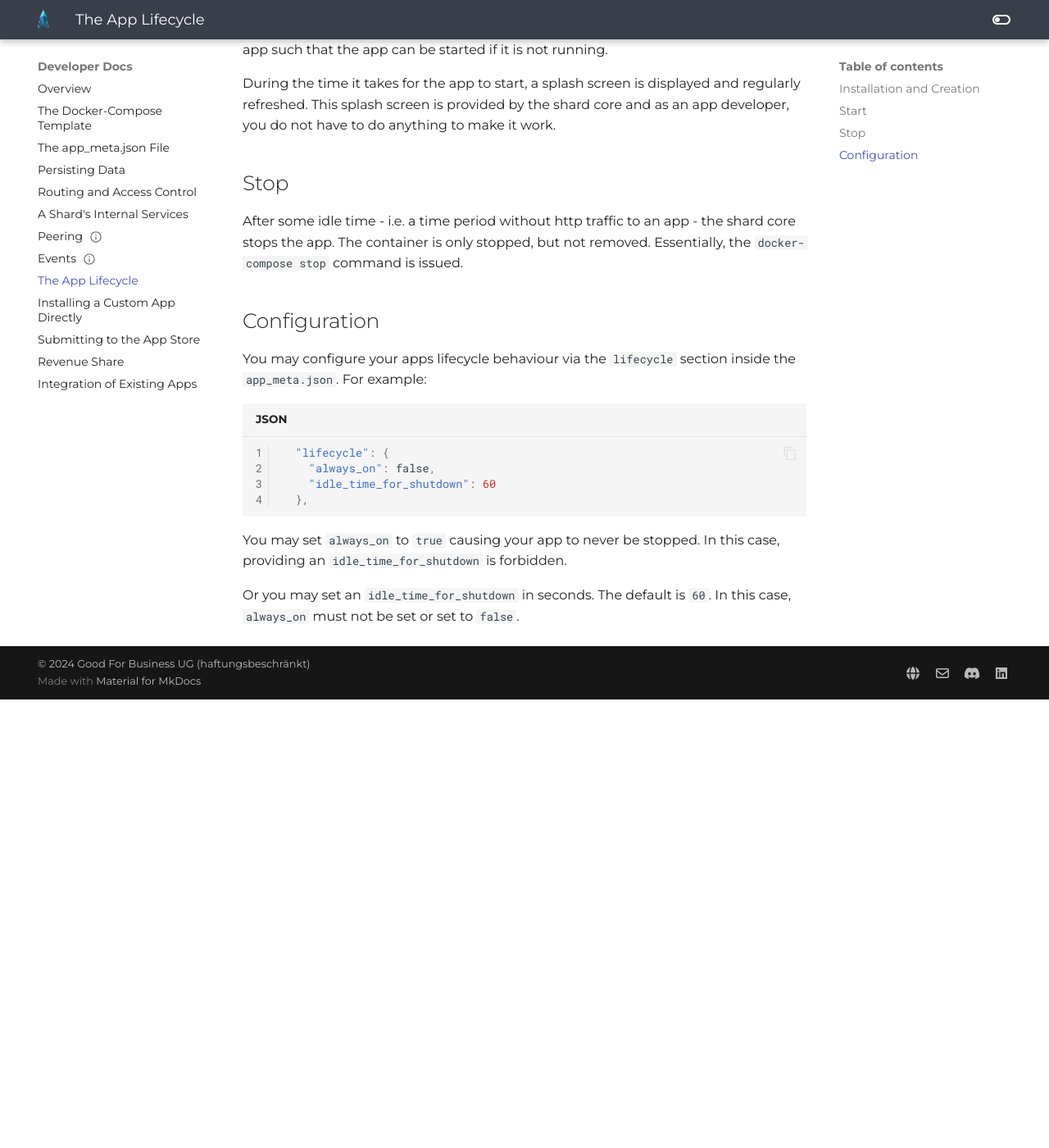
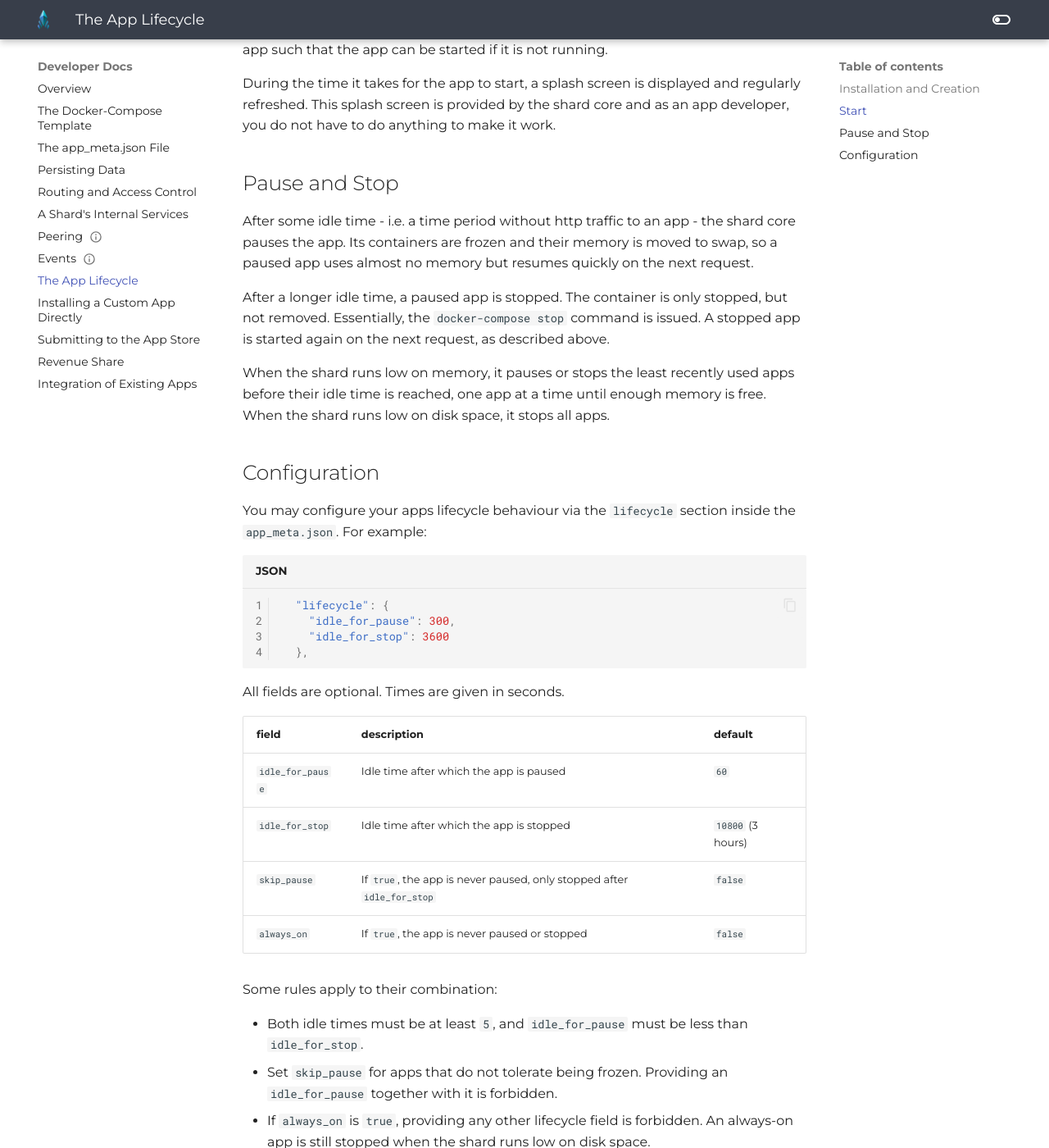
Before and after one commit to FreeshardBase/documentation, an MkDocs documentation site: the page built from docs/developer_docs/lifecycle.md, in a window 1280 px wide and 1400 px high, scrolled down 664 px. Shown: the whole window at 82% size. Built offline with MkDocs 1.6.1 and Material for MkDocs 9.7.7, drawn with Linux system fonts in a browser that asks for light colours; before the commit the page ends 1517 px from its top, so only the background shows below that; some of the changed text lies outside the part shown.

Commit message:
developer_docs: update app_meta.json format to version 1.3
shard_core 0.40.0 made 1.3 the current format. It replaced the single
lifecycle.idle_time_for_shutdown with idle_for_pause, idle_for_stop and
skip_pause, and the docs still described the old field and its 60s
stop, which no longer matches what shards do.

The lifecycle page now covers pausing, the memory-pressure and low-disk
behaviour, and the field rules from the Lifecycle model. The published
JSON schema is still the 1.2 one, so the page says so.

Co-Authored-By: Claude Opus 5.5 <noreply@anthropic.com>

````diff
--- a/docs/developer_docs/lifecycle.md
+++ b/docs/developer_docs/lifecycle.md
@@ -27,10 +27,19 @@ During the time it takes for the app to start, a splash screen is displayed and
 This splash screen is provided by the shard core and as an app developer,
 you do not have to do anything to make it work.
 
-## Stop
+## Pause and Stop
 
-After some idle time - i.e. a time period without http traffic to an app - the shard core stops the app.
+After some idle time - i.e. a time period without http traffic to an app - the shard core pauses the app.
+Its containers are frozen and their memory is moved to swap, so a paused app uses almost no memory
+but resumes quickly on the next request.
+
+After a longer idle time, a paused app is stopped.
 The container is only stopped, but not removed. Essentially, the `docker-compose stop` command is issued.
+A stopped app is started again on the next request, as described above.
+
+When the shard runs low on memory, it pauses or stops the least recently used apps before their idle time is reached,
+one app at a time until enough memory is free.
+When the shard runs low on disk space, it stops all apps.
 
 ## Configuration
 
@@ -39,14 +48,30 @@ For example:
 
 ```json
   "lifecycle": {
-    "always_on": false,
-    "idle_time_for_shutdown": 60
+    "idle_for_pause": 300,
+    "idle_for_stop": 3600
   },
 ```
 
-You may set `always_on` to `true` causing your app to never be stopped.
-In this case, providing an `idle_time_for_shutdown` is forbidden.
+All fields are optional. Times are given in seconds.
 
-Or you may set an `idle_time_for_shutdown` in seconds.
-The default is `60`.
-In this case, `always_on` must not be set or set to `false`.
+| field            | description                                                        | default         |
+|------------------|--------------------------------------------------------------------|-----------------|
+| `idle_for_pause` | Idle time after which the app is paused                            | `60`            |
+| `idle_for_stop`  | Idle time after which the app is stopped                           | `10800` (3 hours) |
+| `skip_pause`     | If `true`, the app is never paused, only stopped after `idle_for_stop` | `false`     |
+| `always_on`      | If `true`, the app is never paused or stopped                      | `false`         |
+
+Some rules apply to their combination:
+
+- Both idle times must be at least `5`, and `idle_for_pause` must be less than `idle_for_stop`.
+- Set `skip_pause` for apps that do not tolerate being frozen.
+  Providing an `idle_for_pause` together with it is forbidden.
+- If `always_on` is `true`, providing any other lifecycle field is forbidden.
+  An always-on app is still stopped when the shard runs low on disk space.
+
+Note that pausing can be switched off on a shard.
+In that case, apps are not paused but only stopped after `idle_for_stop`.
+
+In version 1.2 of the `app_meta.json` format and earlier, this section had a single `idle_time_for_shutdown` field.
+Freeshard still reads it from files in those versions and treats it as `idle_for_pause`.
````
Also changed, not shown: digest.md (+31 -13 lines), docs/developer_docs/app_meta_json.md (+16 -6 lines).
